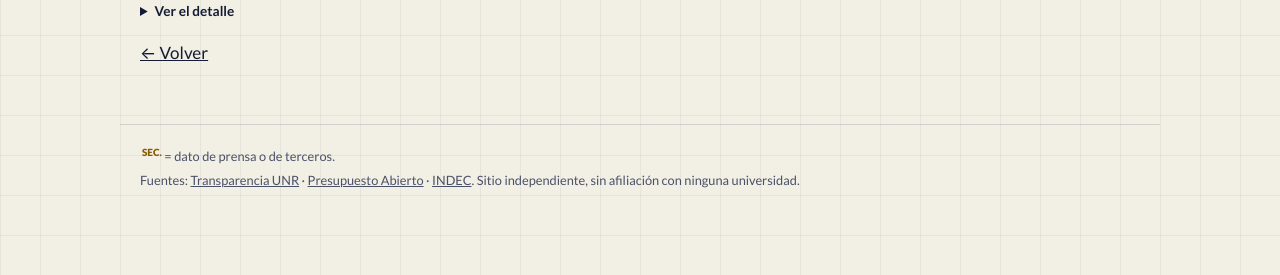
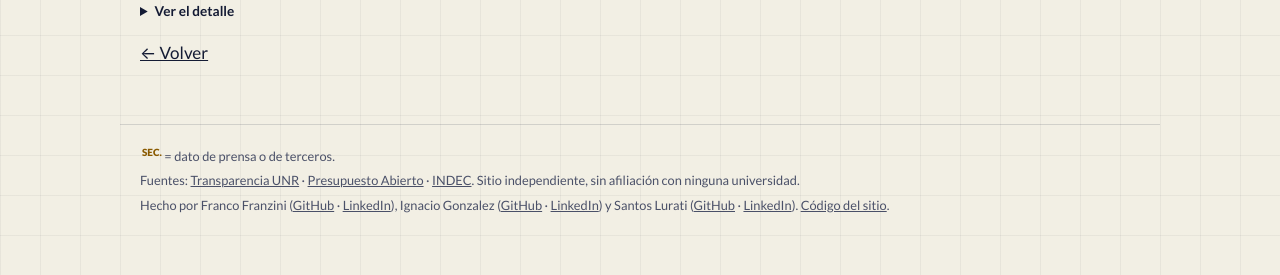
Before and after one commit to francofranzini/unr-transparente, a FastAPI app: page /ficha/cifra/salario/brecha-art5 in a window 1280 px wide. Shown: the part 525-800 px from the top of the page. Run offline with FastAPI, Linux system fonts and the light colour scheme; some libraries are stand-ins or nearby versions.

Commit message:
Pie: autores del sitio con sus enlaces a GitHub y LinkedIn
Co-Authored-By: Claude Opus 5.5 <noreply@anthropic.com>

```diff
--- a/app/templates/base.html
+++ b/app/templates/base.html
@@ -26,6 +26,17 @@
     <p>Fuentes: <a href="https://transparencia.unr.edu.ar/">Transparencia UNR</a> ·
        <a href="https://www.presupuestoabierto.gob.ar/sici/datos-abiertos">Presupuesto Abierto</a> ·
        <a href="https://apis.datos.gob.ar/series/api/">INDEC</a>. Sitio independiente, sin afiliación con ninguna universidad.</p>
+    {# Autores: nombre, GitHub y LinkedIn. Un enlace vacío no se muestra. #}
+    {% set autores = [
+      ("Franco Franzini", "https://github.com/francofranzini", "https://www.linkedin.com/in/franco-franzini-7050ab233/"),
+      ("Ignacio Gonzalez", "https://github.com/igg7x", "https://www.linkedin.com/in/ignacio-g-421882231/"),
+      ("Santos Lurati", "https://github.com/santosLurati", "https://www.linkedin.com/in/santos-lurati-b3525824a/"),
+    ] %}
+    <p class="autores">Hecho por
+      {%- for nombre, github, linkedin in autores %}
+      {{ nombre }}{% if github or linkedin %} ({% if github %}<a href="{{ github }}">GitHub</a>{% endif %}{% if github and linkedin %} · {% endif %}{% if linkedin %}<a href="{{ linkedin }}">LinkedIn</a>{% endif %}){% endif %}{{ "," if loop.revindex > 2 else (" y" if loop.revindex == 2 else "") }}
+      {%- endfor %}.
+      <a href="https://github.com/francofranzini/unr-transparente">Código del sitio</a>.</p>
   </footer>
   <dialog id="ficha" aria-labelledby="ficha-titulo" class="vidrio">
     <div id="ficha-contenido"></div>
```
